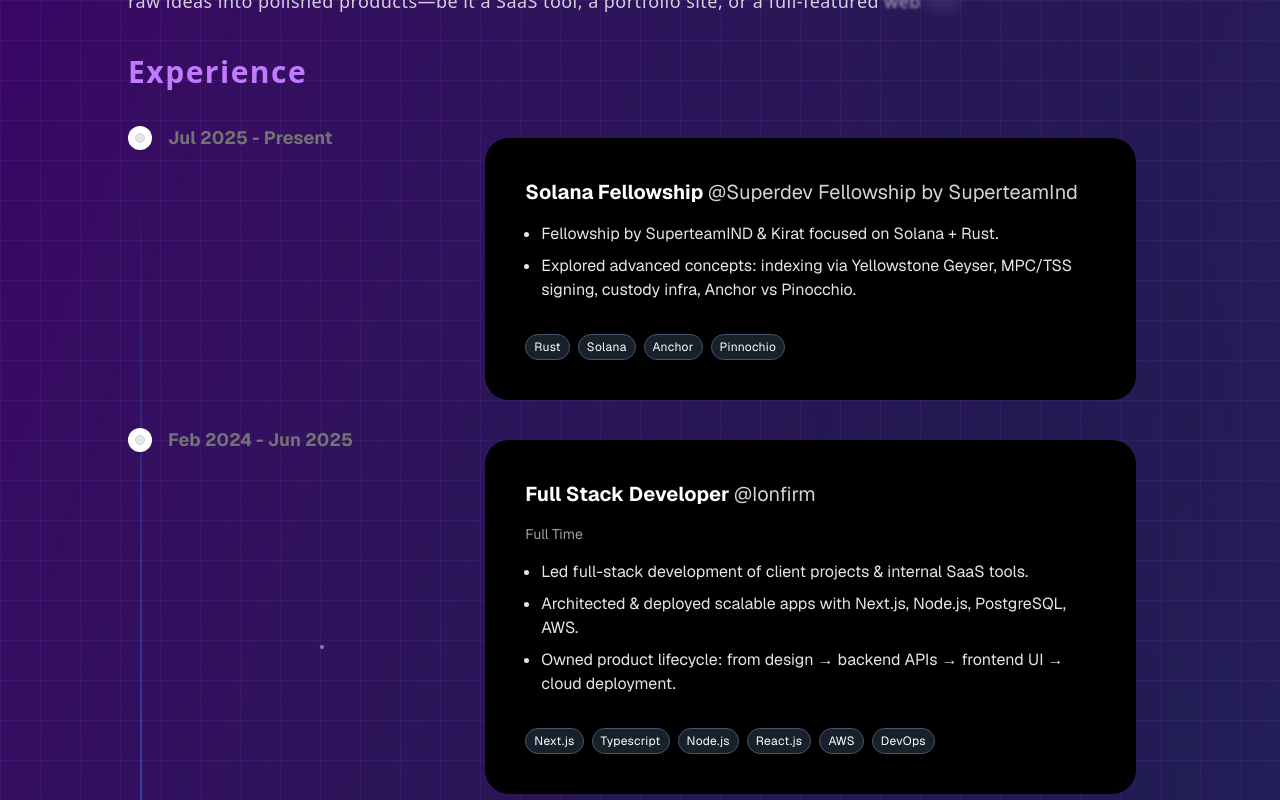
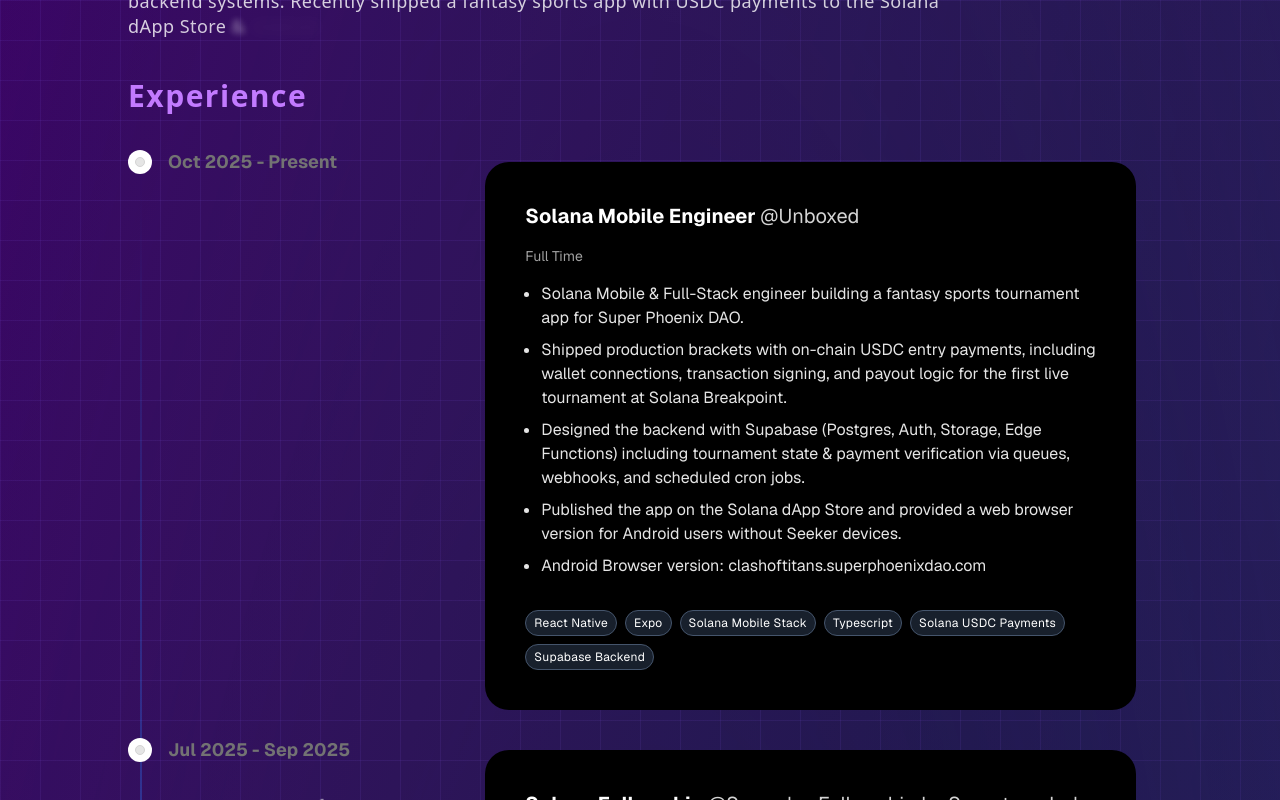
Before and after one commit to thecurioussailor/gods-will, a Next.js app: page / in a window 1280 px wide. Shown: the part 320-1120 px from the top of the page. Built offline with nearby package versions, Linux system fonts and the light colour scheme.

Commit message:
updated portfolio

```diff
--- a/components/Experience.tsx
+++ b/components/Experience.tsx
@@ -5,7 +5,66 @@
 const Experience = () => {
     const data = [
         {
-            title: "Jul 2025 - Present",
+          title: "Oct 2025 - Present",
+          content: (
+            <div className="relative h-full flex flex-col gap-4 p-10 bg-black rounded-3xl">
+              <GlowingEffect
+                spread={30}
+                glow={true}
+                disabled={false}
+                proximity={64}
+                inactiveZone={0.01}
+              />
+                <p className="text-xl font-bold relative z-20 text-white">
+                    Solana Mobile Engineer <span className="text-neutral-300 font-normal hover:text-purple-400 transition-all duration-300"><Link href="https://www.beunboxed.com/" target="_blank">@Unboxed</Link></span>
+                </p>
+                <p className="text-neutral-400 z-20 text-sm">
+                    Full Time
+                </p>
+                <div className="text-neutral-200 relative z-20">
+                <ul className="text-neutral-200 relative z-20 list-disc pl-4 space-y-2">
+                <li>
+                  Solana Mobile & Full-Stack engineer building a fantasy sports tournament app for Super Phoenix DAO.
+                </li>
+                <li>
+                  Shipped production brackets with on-chain USDC entry payments, including wallet connections, transaction signing, and payout logic for the first live tournament at Solana Breakpoint.
+                </li>
+                <li>
+                  Designed the backend with Supabase (Postgres, Auth, Storage, Edge Functions) including tournament state & payment verification via queues, webhooks, and scheduled cron jobs.
+                </li>
+                <li>
+                  Published the app on the Solana dApp Store and provided a web browser version for Android users without Seeker devices.
+                </li>
+                <li>
+                  Android Browser version: <Link href="https://clashoftitans.superphoenixdao.com/" target="_blank" className="hover:underline hover:text-purple-400 transition-all duration-300">clashoftitans.superphoenixdao.com</Link>
+                </li>
+              </ul>
+                </div>
+                <div className="flex flex-wrap gap-2 pt-4">
+                    <button className="px-2 py-1 rounded-full relative bg-slate-700/50 text-white text-xs tracking-wide border border-slate-600 hover:border-purple-500 hover:shadow-purple-500/[0.1] transition-colors duration-300">
+                        <span className="relative z-20">React Native</span>
+                    </button>
+                    <button className="px-2 py-1 rounded-full relative bg-slate-700/50 text-white text-xs tracking-wide border border-slate-600 hover:border-purple-500 hover:shadow-purple-500/[0.1] transition-colors duration-300">
+                        <span className="relative z-20">Expo</span>
+                    </button>
+                    <button className="px-2 py-1 rounded-full relative bg-slate-700/50 text-white text-xs tracking-wide border border-slate-600 hover:border-purple-500 hover:shadow-purple-500/[0.1] transition-colors duration-300">
+                        <span className="relative z-20">Solana Mobile Stack</span>
+                    </button>
+                    <button className="px-2 py-1 rounded-full relative bg-slate-700/50 text-white text-xs tracking-wide border border-slate-600 hover:border-purple-500 hover:shadow-purple-500/[0.1] transition-colors duration-300">
+                        <span className="relative z-20">Typescript</span>
+                    </button>
+                    <button className="px-2 py-1 rounded-full relative bg-slate-700/50 text-white text-xs tracking-wide border border-slate-600 hover:border-purple-500 hover:shadow-purple-500/[0.1] transition-colors duration-300">
+                        <span className="relative z-20">Solana USDC Payments</span>
+                    </button>
+                    <button className="px-2 py-1 rounded-full relative bg-slate-700/50 text-white text-xs tracking-wide border border-slate-600 hover:border-purple-500 hover:shadow-purple-500/[0.1] transition-colors duration-300">
+                        <span className="relative z-20">Supabase Backend</span>
+                    </button>
+                </div>
+            </div>
+          ),
+        },
+        {
+            title: "Jul 2025 - Sep 2025",
             content: (
               <div className="relative h-full flex flex-col gap-4 p-6 md:p-10 bg-black rounded-3xl">
                 <GlowingEffect
--- a/components/FullStack.tsx
+++ b/components/FullStack.tsx
@@ -14,7 +14,7 @@
       ],
       handle: 'Rust, Next.js',
       demoUrl: "https://bonfire.ashutoshsagar.com/",
-      githubUrl: "https://github.com/thecurioussailor/bonfire", // replace with actual repo
+      githubUrl: "https://github.com/thecurioussailor/tiplink-clone", // replace with actual repo
       url: "",
       borderColor: "#FF7F50",
       gradient: "linear-gradient(165deg, #F59E0B, #000)",
--- a/components/Hero.tsx
+++ b/components/Hero.tsx
@@ -3,7 +3,7 @@
 import { LuGithub, LuLinkedin, LuTwitter } from "react-icons/lu"
 
 import { TextGenerateEffect } from "@/components/ui/text-generate-effect";
-const words = "I design and develop digital experiences that are fast, intuitive, and impactful. I love turning raw ideas into polished products—be it a SaaS tool, a portfolio site, or a full-featured web app.";
+const words = "I build production Solana apps across mobile and web with smooth Web3 UX, payments, and backend systems. Recently shipped a fantasy sports app with USDC payments to the Solana dApp Store & Android web.";
 const Hero = () => {
   return (
     <div className="text-white flex flex-col items-start justify-center gap-2 w-full md:max-w-2xl lg:max-w-5xl mx-auto px-6 md:px-0">
@@ -13,9 +13,9 @@
             <Link href="https://x.com/sagar11ashutosh" target="_blank" className="text-purple-400 hover:text-purple-300 transition-colors duration-300 cosmic-glow"><LuTwitter size={20}/></Link>
         </div>
         <h1 className="text-3xl md:text-4xl font-bold text-left text-white">Hi, I'm Ashutosh,</h1>
-        <h2 className="text-base text-left text-white/80 flex flex-wrap gap-2">Full Stack Developer | Blockchain Enthusiast | Recent Build:
+        <h2 className="text-base text-left text-white/80 flex flex-wrap gap-2">Solana Mobile & Full-Stack Engineer | Recent Builds:
           <Link href="https://trueman.ashutoshsagar.com/" target="_blank" className="text-purple-400 hover:text-purple-300 transition-colors duration-300">Trueman CEX in Rust</Link> | <Link href="https://bonfire.ashutoshsagar.com/" target="_blank" className="text-purple-400 hover:text-purple-300 transition-colors duration-300">Bonfire - Web-based MPC Wallet</Link>
-        </h2>
+         </h2>
         <TextGenerateEffect words={words} className="text-lg text-left w-5/6 font-normal"/>
     </div>
   )
```
